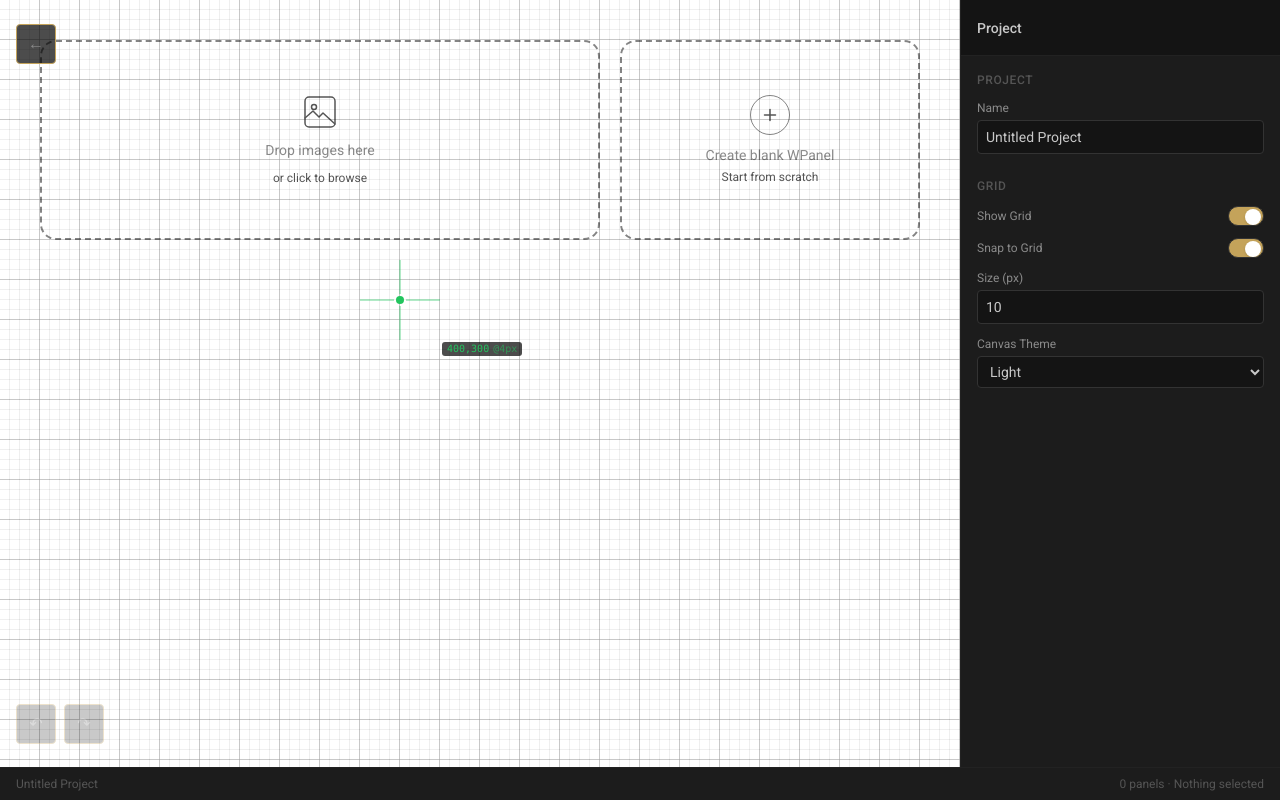
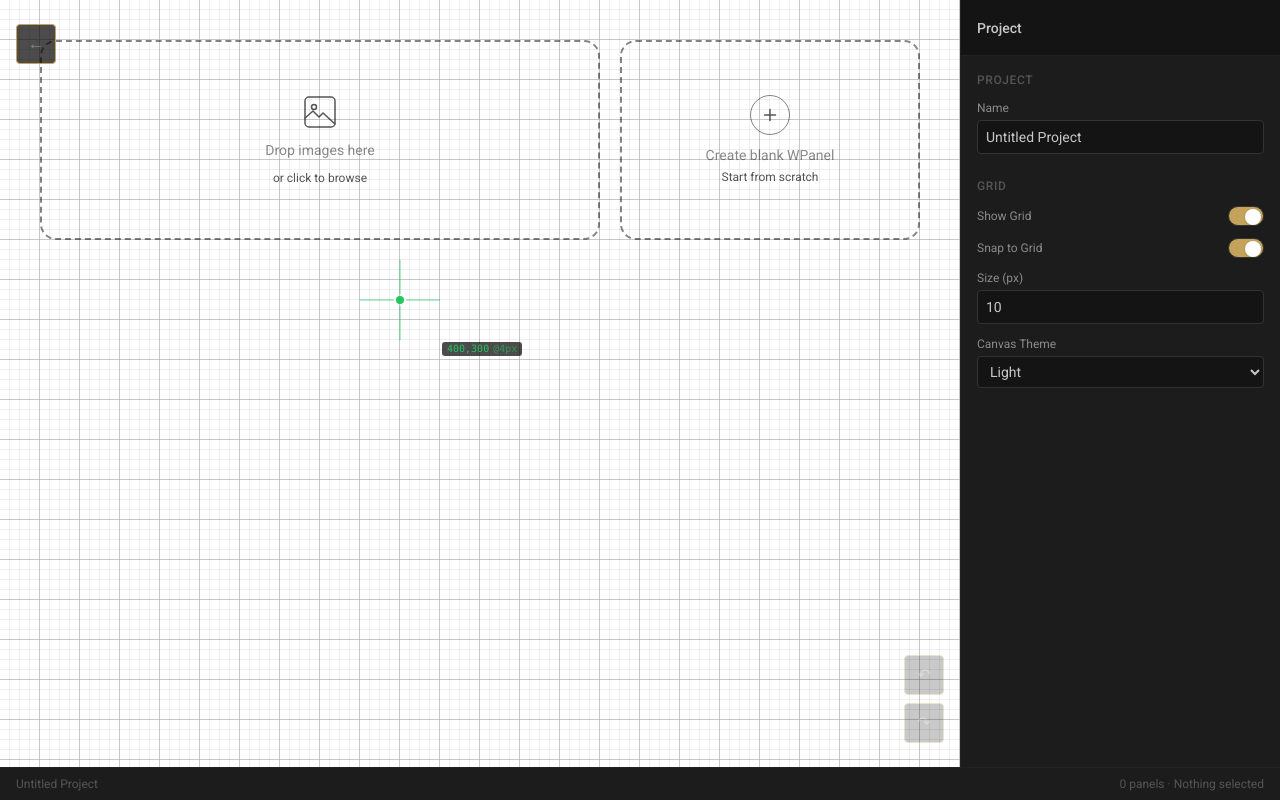
Before and after one commit to onth0s/takegumi, a Next.js app: page /workspace in a window 1280 px wide. Built offline with nearby package versions, Linux system fonts and the light colour scheme.

Commit message:
quicksave

```diff
--- a/src/components/canvas/WGrid/WGrid.tsx
+++ b/src/components/canvas/WGrid/WGrid.tsx
@@ -1,4 +1,5 @@
 "use client";
+import { useLayoutEffect, useRef, useState } from "react";
 import type { CanvasTheme } from "@/types/canvas";
 
 interface WGridProps {
@@ -18,6 +19,19 @@ function lineColors(theme: CanvasTheme): { minor: string; major: string } {
 }
 
 export default function WGrid({ gridSize, canvasTheme }: WGridProps) {
+  const ref = useRef<HTMLDivElement>(null);
+  const [height, setHeight] = useState<number | undefined>(undefined);
+
+  useLayoutEffect(() => {
+    const parent = ref.current?.parentElement;
+    if (!parent) return;
+    const update = () => setHeight(parent.scrollHeight);
+    update();
+    const observer = new ResizeObserver(update);
+    observer.observe(parent);
+    return () => observer.disconnect();
+  }, [gridSize]);
+
   if (gridSize < 1) return null;
 
   const colors = lineColors(canvasTheme);
@@ -26,7 +40,11 @@ export default function WGrid({ gridSize, canvasTheme }: WGridProps) {
   const majorId = `wgrid-major-${gridSize}`;
 
   return (
-    <div className="absolute inset-0 pointer-events-none overflow-hidden" style={{ zIndex: 1 }}>
+    <div
+      ref={ref}
+      className="absolute top-0 left-0 right-0 pointer-events-none overflow-hidden"
+      style={{ zIndex: 1, height }}
+    >
       <svg className="w-full h-full" xmlns="http://www.w3.org/2000/svg">
         <defs>
           <pattern id={minorId} width={gridSize} height={gridSize} patternUnits="userSpaceOnUse">
--- a/src/components/canvas/WProject/WProject.tsx
+++ b/src/components/canvas/WProject/WProject.tsx
@@ -8,6 +8,8 @@ import { processImageFiles } from "@/utils/processImageFiles";
 import { useImageDrop } from "@/hooks/useImageDrop";
 import ImageDropZone from "@/components/shared/ImageDropZone";
 import WPanel from "../WPanel";
+import WGrid from "../WGrid";
+import DebugAxis from "@/components/debug/DebugAxis";
 
 interface Props {
   project: WProjectType;
@@ -50,10 +52,14 @@ export default function WProject({ project }: Props) {
   return (
     <div
       onClick={handleCanvasClick}
-      className={`w-full max-w-[960px] h-full overflow-y-auto no-scrollbar flex flex-col gap-[40px] p-[40px] ${
+      className={`relative w-full max-w-[960px] h-full overflow-y-auto no-scrollbar flex flex-col gap-[40px] p-[40px] ${
         project.canvasTheme === "dark" ? "bg-black" : "bg-white"
       }`}
     >
+      {project.grid.showGrid && (
+        <WGrid gridSize={project.grid.size} canvasTheme={project.canvasTheme} />
+      )}
+      {process.env.NODE_ENV === "development" && <DebugAxis />}
       {project.panels.map((panel, i) => (
         <div
           key={panel.id}
--- a/src/components/layout/Editor/FloatingHeader.tsx
+++ b/src/components/layout/Editor/FloatingHeader.tsx
@@ -2,44 +2,15 @@
 
 import { useCallback } from "react";
 import { useRouter } from "next/navigation";
-import { useProjectStore } from "@/stores/projectStore";
-
-function HeaderButton({
-  label,
-  disabled,
-  onClick,
-}: {
-  label: string;
-  disabled?: boolean;
-  onClick: () => void;
-}) {
-  return (
-    <button
-      type="button"
-      aria-label={label}
-      title={label}
-      disabled={disabled}
-      onClick={onClick}
-      className="flex w-10 h-10 justify-center items-center text-text-secondary rounded-sm border border-accent bg-black/70 hover:border-accent/50 hover:text-accent transition-colors duration-150 disabled:opacity-30 disabled:cursor-not-allowed disabled:hover:border-accent disabled:hover:text-text-secondary"
-    >
-      {label === "Undo" ? "↶" : label === "Redo" ? "↷" : label}
-    </button>
-  );
-}
 
 export default function FloatingHeader() {
   const router = useRouter();
-  const undo = useProjectStore((s) => s.undo);
-  const redo = useProjectStore((s) => s.redo);
-  const canUndo = useProjectStore((s) => s.past.length > 0 || s.tempPastState !== null);
-  const canRedo = useProjectStore((s) => s.future.length > 0);
 
   const handleBack = useCallback(() => {
     router.push("/");
   }, [router]);
 
   return (
-    <>
     <div className="absolute top-6 left-4 z-10 select-none flex items-center gap-2">
       <div
         role="button"
@@ -52,10 +23,5 @@ export default function FloatingHeader() {
         <span aria-hidden="true">←</span>
       </div>
     </div>
-      <div className="absolute bottom-14 left-4 z-10 select-none flex items-center gap-2">
-        <HeaderButton label="Undo" disabled={!canUndo} onClick={undo} />
-        <HeaderButton label="Redo" disabled={!canRedo} onClick={redo} />
-      </div>
-    </>
   );
 }
--- a/src/components/layout/Editor/Viewport.tsx
+++ b/src/components/layout/Editor/Viewport.tsx
@@ -1,17 +1,36 @@
 "use client";
 import { useCallback, useEffect } from "react";
-import { WProject, WGrid } from "@/components/canvas";
+import { WProject } from "@/components/canvas";
 import { useProjectStore } from "@/stores/projectStore";
 import { useUIStore } from "@/stores/uiStore";
 import { useHydration } from "@/hooks/useHydration";
 import { createBlankProject } from "@/utils/createProject";
-import DebugAxis from "@/components/debug/DebugAxis";
+
+
+function UndoRedoBtn({ label, disabled, onClick }: { label: string; disabled?: boolean; onClick: () => void }) {
+  return (
+    <button
+      type="button"
+      aria-label={label}
+      title={label}
+      disabled={disabled}
+      onClick={onClick}
+      className="flex w-10 h-10 justify-center items-center text-text-secondary rounded-sm border border-accent bg-black/70 hover:border-accent/50 hover:text-accent transition-colors duration-150 disabled:opacity-30 disabled:cursor-not-allowed disabled:hover:border-accent disabled:hover:text-text-secondary"
+    >
+      {label === "Undo" ? "↶" : "↷"}
+    </button>
+  );
+}
 
 export default function Viewport() {
   const hydrated = useHydration();
   const project = useProjectStore((s) => s.project);
   const setProject = useProjectStore((s) => s.setProject);
   const clearSelection = useUIStore((s) => s.clearSelection);
+  const undo = useProjectStore((s) => s.undo);
+  const redo = useProjectStore((s) => s.redo);
+  const canUndo = useProjectStore((s) => s.past.length > 0 || s.tempPastState !== null);
+  const canRedo = useProjectStore((s) => s.future.length > 0);
 
   // Seed a blank project the first time the store hydrates with no saved data.
   useEffect(() => {
@@ -47,13 +66,13 @@ export default function Viewport() {
       }`}
     >
       <div className="relative w-full h-full">
+        <div className="absolute bottom-6 right-4 z-10 select-none flex flex-col gap-2">
+          <UndoRedoBtn label="Undo" disabled={!canUndo} onClick={undo} />
+          <UndoRedoBtn label="Redo" disabled={!canRedo} onClick={redo} />
+        </div>
         <div className="flex items-center justify-center w-full h-full">
           <div className="relative w-full max-w-[960px] h-full">
-            {project.grid.showGrid && (
-              <WGrid gridSize={project.grid.size} canvasTheme={project.canvasTheme} />
-            )}
             <WProject project={project} />
-            {process.env.NODE_ENV === "development" && <DebugAxis />}
           </div>
         </div>
       </div>
```
Lines whose indentation alone changed are shown as unchanged.
